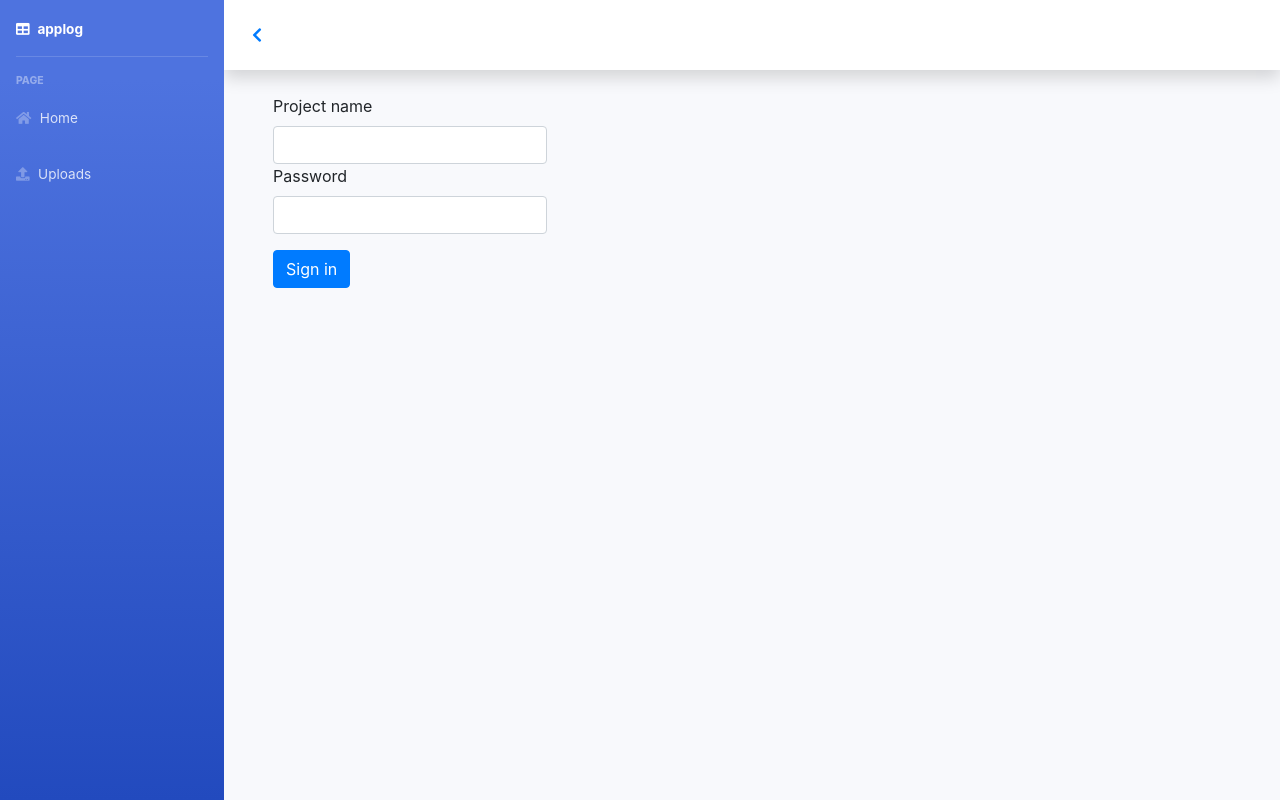
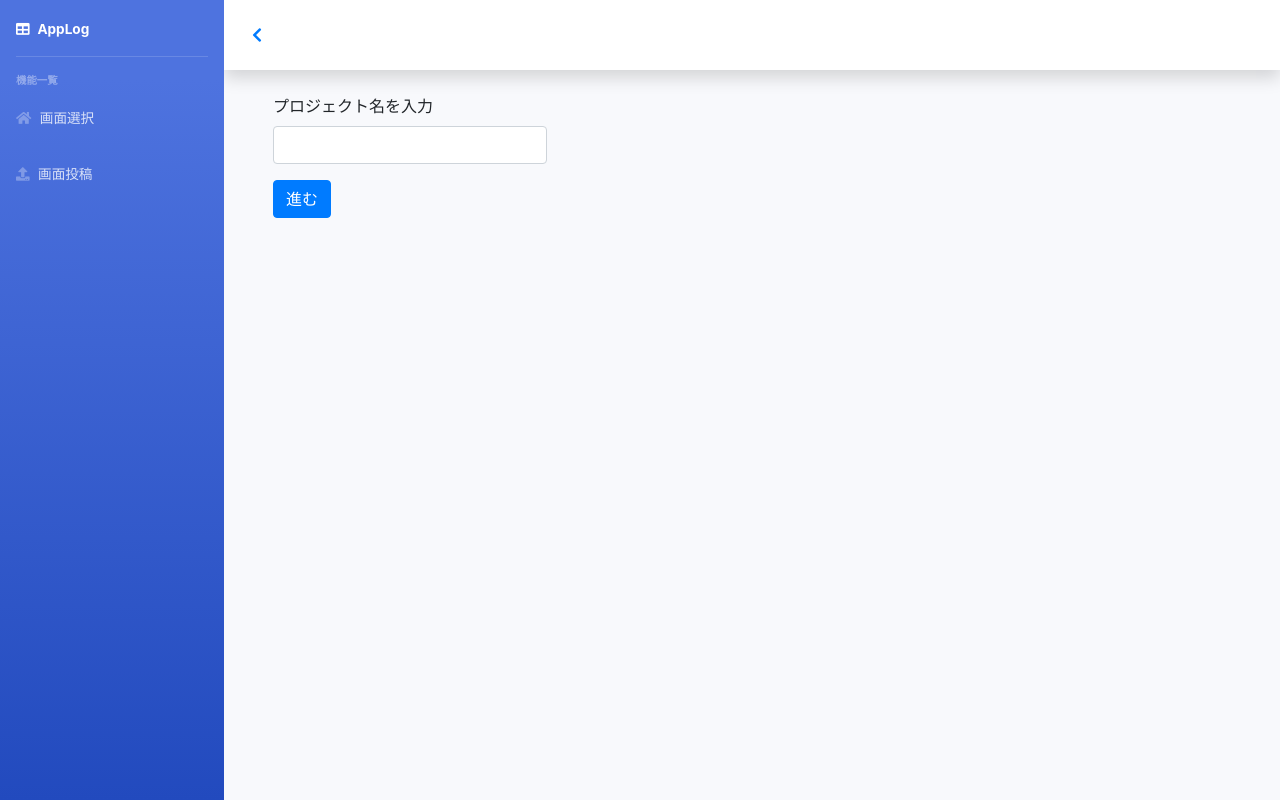
Before and after one commit to yukijuki/applog, a Flask app: page / in a window 1280 px wide. Run offline with Flask 2, Linux system fonts and the light colour scheme; some libraries are stand-ins or nearby versions.

Commit message:
mvp 1st ver

```diff
--- a/app/routes.py
+++ b/app/routes.py
@@ -25,14 +25,9 @@ def project():
 
     if request.method == "POST":
         data = request.form
-        if data["project_name"] in beta_project and data["password"] == password:
-            session["project_name"] = data["project_name"]
-            flash("Logged in ")
-            return redirect(url_for('screen'))
-
-        else:
-            flash("Only available for beta users")
-            return redirect(url_for('project'))
+        session["project_name"] = data["project_name"]
+        flash("ログインしました")
+        return redirect(url_for('screen'))
 
     return render_template("project.html")
 
@@ -42,11 +37,11 @@ def screen():
 
     #check session
     project_name = session.get('project_name')
-    if project_name in beta_project:
-        pass
-    else:
-        flash("現在テストユーザーしか使えません")
-        return redirect(url_for('project'))
+    # if project_name in beta_project:
+    #     pass
+    # else:
+    #     flash("現在テストユーザーしか使えません")
+    #     return redirect(url_for('project'))
 
     searchbar = request.args.get('searchbar', '')
 
@@ -71,7 +66,7 @@ def screen():
 
         except ConnectionError:
             abort(404)
-            flash("Unexpected error contact Yuki")
+            flash("Unexpected error contact applogseed@gmail.com")
     else:
         print(searchbar)
         try:
@@ -95,7 +90,7 @@ def screen():
 
         except ConnectionError:
             abort(404)
-            flash("Unexpected error contact Yuki")
+            flash("Unexpected error contact applogseed@gmail.com")
 
 
     return render_template("screen.html", screens = render_all_screen_sorted)
@@ -158,7 +153,7 @@ def log(screen_id):
     #get screen name and add it to the log
     screen_data = db.child(project_name+"/"+screen_id).get().val()
     if screen_data is None:
-        flash("You jumped into a different project please sign in again")
+        flash("違う人のプロジェクトに入ってしまったのでキックアウトします")
         session.pop('project_name', None)
         return redirect(url_for('project'))
     screen_name = screen_data["screen_name"]
@@ -172,11 +167,6 @@ def upload():
     #check session
     project_name = session.get('project_name')
     print("project_name", project_name)
-    if project_name in beta_project:
-        pass
-    else:
-        flash("現在テストユーザーしか使えません")
-        return redirect(url_for('project'))
 
     if request.method == "POST":
         print("check")
@@ -184,7 +174,7 @@ def upload():
             data = request.form
             screen_id = str(uuid.uuid4())
             screen_name = data["screen_name"]
-            screen_category = data["screen_category"]
+            #screen_category = data["screen_category"]
             image = request.files["screen_image_name"]
             image.filename = screen_id
             log = []
@@ -196,7 +186,7 @@ def upload():
             screen = {
                 "screen_id": screen_id,
                 "screen_name": screen_name,
-                "screen_category": screen_category,
+                # "screen_category": screen_category,
                 "created_at": created_at,
                 "log": []
             }
@@ -205,24 +195,20 @@ def upload():
             storage.child("image/"+screen_id).put(image)
 
             flash("新しいスクリーンが追加されました")
+            return redirect(url_for('screen'))
 
     return render_template("upload.html")
 
 @app.route("/signin/<screen_id>", methods=["GET", "POST"])
 def signin(screen_id):
     if request.method == "GET":
-        flash("Project name to sign in")
+        flash("プロジェクト名を入力してください")
     if request.method == "POST":
         data = request.form
-        if data["project_name"] in beta_project and data["password"] == password:
-            session["project_name"] = data["project_name"]
-            flash("Log in")
-            print("test", screen_id)
-            return redirect(url_for('log', screen_id=screen_id))
-
-        else:
-            flash("Only available for beta users")
-            return redirect(url_for('project'))
+        session["project_name"] = data["project_name"]
+        flash("ログインしました")
+        print("test", screen_id)
+        return redirect(url_for('log', screen_id=screen_id))
 
     return render_template("signin.html", screen_id=screen_id)
 
--- a/app/templates/layout.html
+++ b/app/templates/layout.html
@@ -25,7 +25,7 @@
             <li class="nav-item active">
                 <a class="nav-link" href="project">
                     <i class="fas fa-table"></i>
-                    <span>applog</span></a>
+                    <span>AppLog</span></a>
             </li>
 
             <!-- Divider -->
@@ -33,21 +33,21 @@
 
             <!-- Heading -->
             <div class="sidebar-heading">
-                Page
+                機能一覧
             </div>
 
             <!-- Nav Item - Charts -->
             <li class="nav-item">
                 <a class="nav-link" href="screen">
                     <i class="fas fa-home"></i>
-                    <span>Home</span></a>
+                    <span>画面選択</span></a>
             </li>
 
             <!-- Nav Item - Tables -->
             <li class="nav-item">
                 <a class="nav-link" href="upload">
                     <i class="fas fa-upload"></i>
-                    <span>Uploads</span></a>
+                    <span>画面投稿</span></a>
             </li>
 
 
--- a/app/templates/project.html
+++ b/app/templates/project.html
@@ -1,7 +1,7 @@
 {% extends "layout.html" %}
 
 {% block title %}
-<title>Applog - Project screen</title>
+<title>AppLog - プロジェクト名入力画面</title>
 {% endblock %}
 
 {% block nav %}
@@ -15,11 +15,9 @@
 {% block content %}
 <form action="/project" method="post">
     <div class="form-group">
-        <label for="exampleInputEmail1">Project name</label>
+        <label for="exampleInputEmail1">プロジェクト名を入力</label>
         <input type="text" name="project_name" class="form-control" id="exampleFormControlInput1" required>
-        <label for="exampleInputEmail1">Password</label>
-        <input type="password" name="password" class="form-control" id="exampleFormControlInput1" required>
     </div>
-    <button type="submit" class="btn btn-primary">Sign in</button>
+    <button type="submit" class="btn btn-primary">進む</button>
 </form>
 {% endblock content %}
--- a/app/templates/signin.html
+++ b/app/templates/signin.html
@@ -1,7 +1,7 @@
 {% extends "layout.html" %}
 
 {% block title %}
-<title>Applog - Project screen</title>
+<title>AppLog - プロジェクト再入力画面</title>
 {% endblock %}
 
 {% block nav %}
@@ -15,10 +15,8 @@
 {% block content %}
 <form action="/signin/{{ screen_id }}" method="post">
     <div class="form-group">
-        <label for="exampleInputEmail1">Project name</label>
+        <label for="exampleInputEmail1">プロジェクト名を入力</label>
         <input type="text" name="project_name" class="form-control" id="exampleFormControlInput1" required>
-        <label for="exampleInputEmail1">Password</label>
-        <input type="password" name="password" class="form-control" id="exampleFormControlInput1" required>
     </div>
     <button type="submit" class="btn btn-primary">進む</button>
 </form>
```
Also changed, not shown: app/templates/log.html (+5 -5 lines), app/templates/screen.html (+10 -2 lines), app/templates/upload.html (+5 -5 lines).
